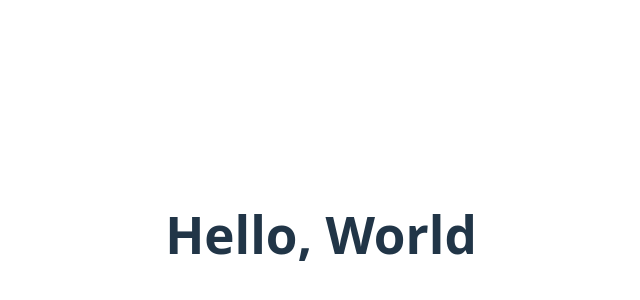
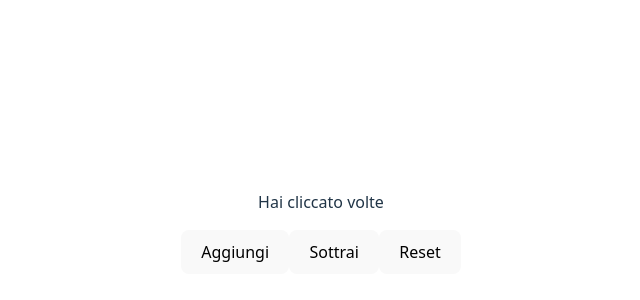
Before and after one commit to Gianki98/eserciziReact, a React (Vite) app in the folder primo-progetto/: page / in a window 1280 px wide. Shown: the part 166-466 px from the top of the page, without its empty margins (319-959 px from the left). Built offline with nearby package versions, Linux system fonts and the light colour scheme.

Commit message:
Caricato esercizio state

```diff
--- a/primo-progetto/src/App.jsx
+++ b/primo-progetto/src/App.jsx
@@ -1,10 +1,10 @@
 import "./App.css";
-import Saluto from "./components/saluto.jsx";
+import Counter from "./components/Counter.jsx";
 
 function App() {
   return (
     <>
-      <Saluto />
+      <Counter />
     </>
   );
 }
--- /dev/null
+++ b/primo-progetto/src/components/Counter.jsx
@@ -0,0 +1,52 @@
+import { useState } from "react";
+import CounterDisplay from "./CounterDisplay";
+function Counter(props) {
+  const [counter, setCounter] = useState(props.initialValue);
+
+  /*
+  DOMANDA:
+  Quando si chiama la funzione "setter" (es. setCounter) per aggiornare lo stato,
+  il parametro dovrebbe essere una funzione o un valore immediato? Perché?
+
+  RISPOSTA:
+  La pratica migliore e più sicura è passare una FUNZIONE, specialmente quando
+  il nuovo valore dello stato dipende da quello precedente.
+
+  ESEMPI:
+  1. Valore immediato:   setCounter(counter + 1);
+  2. Funzione:           setCounter(counterPrecedente => counterPrecedente + 1);
+
+  PERCHÉ È MEGLIO USARE UNA FUNZIONE?
+  React può raggruppare più aggiornamenti di stato in un unico "batch" per migliorare
+  le performance. Questo significa che gli aggiornamenti non sono sempre immediati (sono asincroni).
+
+  - Usando il "valore immediato" (`counter + 1`), c'è il rischio di leggere un valore
+    di stato non ancora aggiornato (in inglese "stale state") se più aggiornamenti
+    vengono eseguiti in rapida successione. Questo può causare errori di calcolo.
+
+  - Passando una "funzione", React garantisce che il parametro che riceviamo
+    (es. `counterPrecedente`) sia sempre lo stato più recente e corretto prima
+    dell'aggiornamento. Questo rende il componente più affidabile e previene bug.
+*/
+
+  function addCounter() {
+    setCounter(counter + props.incrementAmount);
+  }
+  function subtractCounter() {
+    setCounter(counter - props.incrementAmount);
+  }
+  function reset() {
+    setCounter(props.initialValue);
+  }
+  return (
+    <>
+      <p>Hai cliccato {counter} volte</p>
+      <button onClick={addCounter}>Aggiungi</button>
+      <button onClick={subtractCounter}>Sottrai</button>
+      <button onClick={reset}>Reset</button>
+      <CounterDisplay count={counter} />
+    </>
+  );
+}
+
+export default Counter;
--- /dev/null
+++ b/primo-progetto/src/components/CounterDisplay.jsx
@@ -0,0 +1,9 @@
+function CounterDisplay(props) {
+  return (
+    <>
+      <h2>{props.count}</h2>
+    </>
+  );
+}
+
+export default CounterDisplay;
--- a/primo-progetto/src/components/saluto.jsx
+++ /dev/null
@@ -1,9 +0,0 @@
-function Saluto() {
-  return (
-    <>
-      <h1>Hello, World</h1>
-    </>
-  );
-}
-
-export default Saluto;
```
